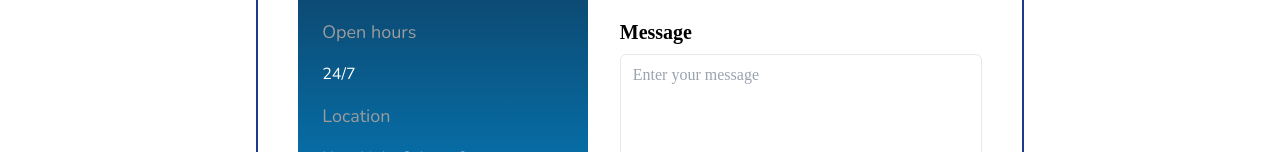
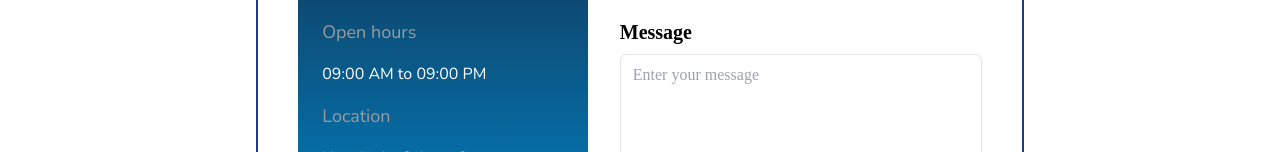
Before and after one commit to syedhaamed/NexMentorFrontend, a React (Vite) app: page /contact-us in a window 1280 px wide. Shown: the part 516-668 px from the top of the page. Built offline with nearby package versions, Linux system fonts and the light colour scheme; no server answers.

Commit message:
change the timing

```diff
--- a/src/components/ContactPage.jsx
+++ b/src/components/ContactPage.jsx
@@ -89,7 +89,7 @@ function ContactPage() {
                             </div>
                         </div>
                         <p className='text-[#9C9C9C] my-3 xl:text-lg xl:my-4'>Open hours</p>
-                        <p className='text-sm text-white xl:text-base'>24/7</p>
+                        <p className='text-sm text-white xl:text-base'>09:00 AM to 09:00 PM</p>
                         <p className='text-[#9C9C9C] my-3 xl:text-lg xl:my-4'>Location</p>
                         <p className='text-sm text-white xl:text-base'>New Light Colony, Sopore, Baramulla, Jammu and Kashmir, India - 193201</p>
                         <p className='text-[#9C9C9C] my-3 xl:text-lg xl:my-4'>Follow us</p>
--- a/src/components/SingleMentor.jsx
+++ b/src/components/SingleMentor.jsx
@@ -40,7 +40,7 @@ function SingleMentor() {
 
   async function bookSession(id) {
     try {
-      alert("Session Booking will be Starting from 1 January 2025.")
+      alert("Session Booking will be Starting from 16 January 2025.")
       // const response = await axios.post(`${backend}/api/v1/students/create-order`, { packageId: id })
       // const data = response.data.data
 
```
